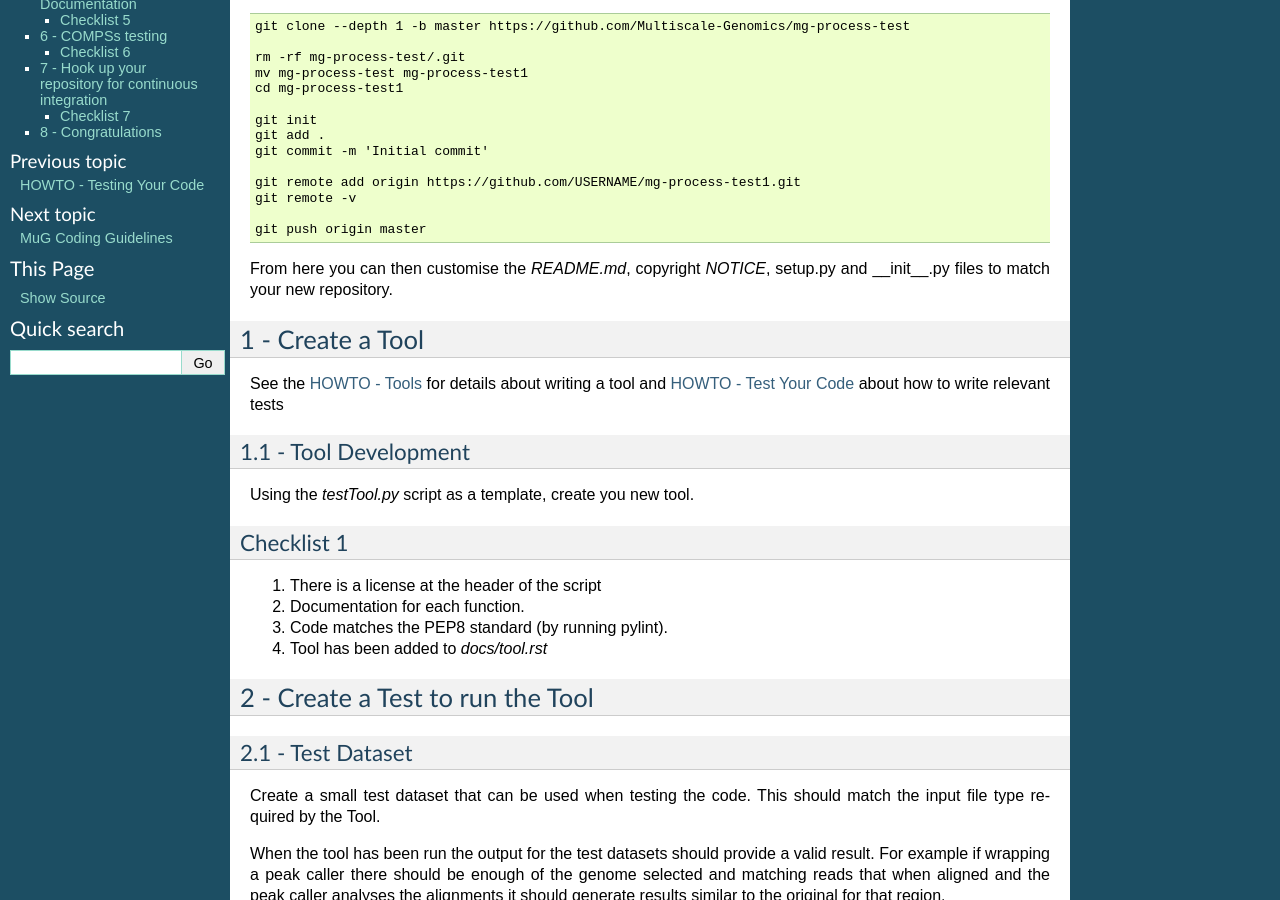
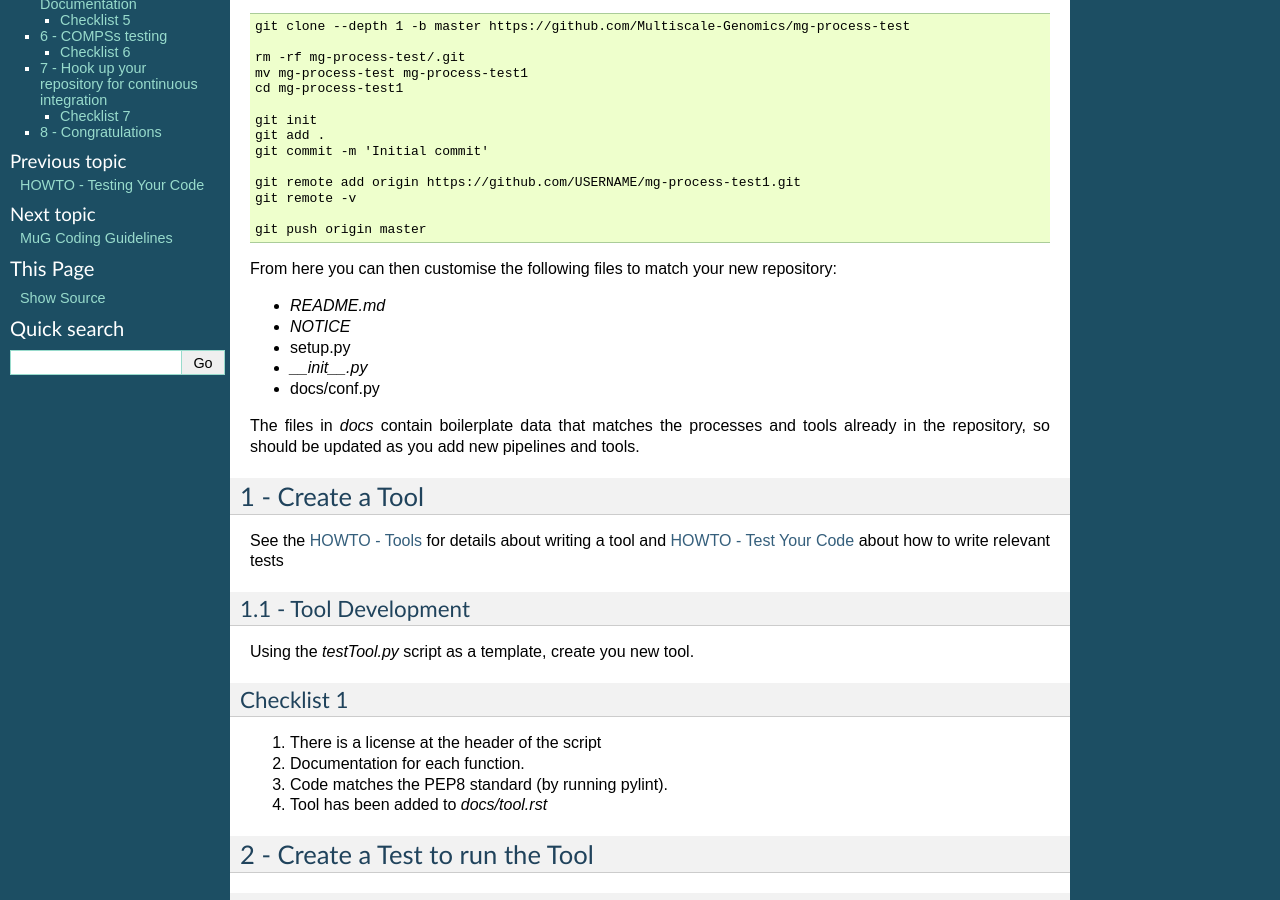
Before and after one commit to Multiscale-Genomics/mg-docs, a Sphinx documentation site: the page built from docs/howto/development_checklist.rst, in a window 1280 px wide and 900 px high, scrolled down 558 px. Built offline with Sphinx 7.4.7, drawn with Linux system fonts in a browser that asks for light colours.

Commit message:
Added docs about what files need to be modified rather than replaced

```diff
--- a/docs/howto/development_checklist.rst
+++ b/docs/howto/development_checklist.rst
@@ -53,7 +53,15 @@ From GitHub take a copy of the mg-process-test repository:
 
    git push origin master
 
-From here you can then customise the `README.md`, copyright `NOTICE`, setup.py and __init__.py files to match your new repository.
+From here you can then customise the following files to match your new repository:
+
+- `README.md`
+- `NOTICE`
+- setup.py
+- `__init__.py`
+- docs/conf.py
+
+The files in `docs` contain boilerplate data that matches the processes and tools already in the repository, so should be updated as you add new pipelines and tools.
 
 1 - Create a Tool
 -----------------
```
